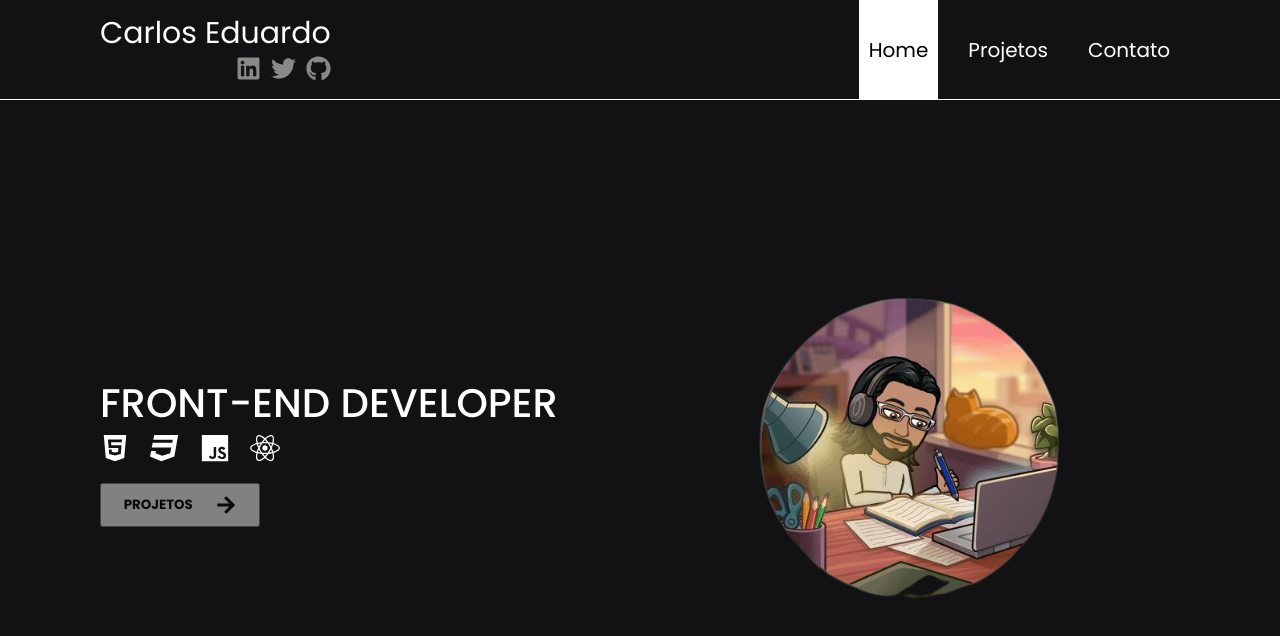
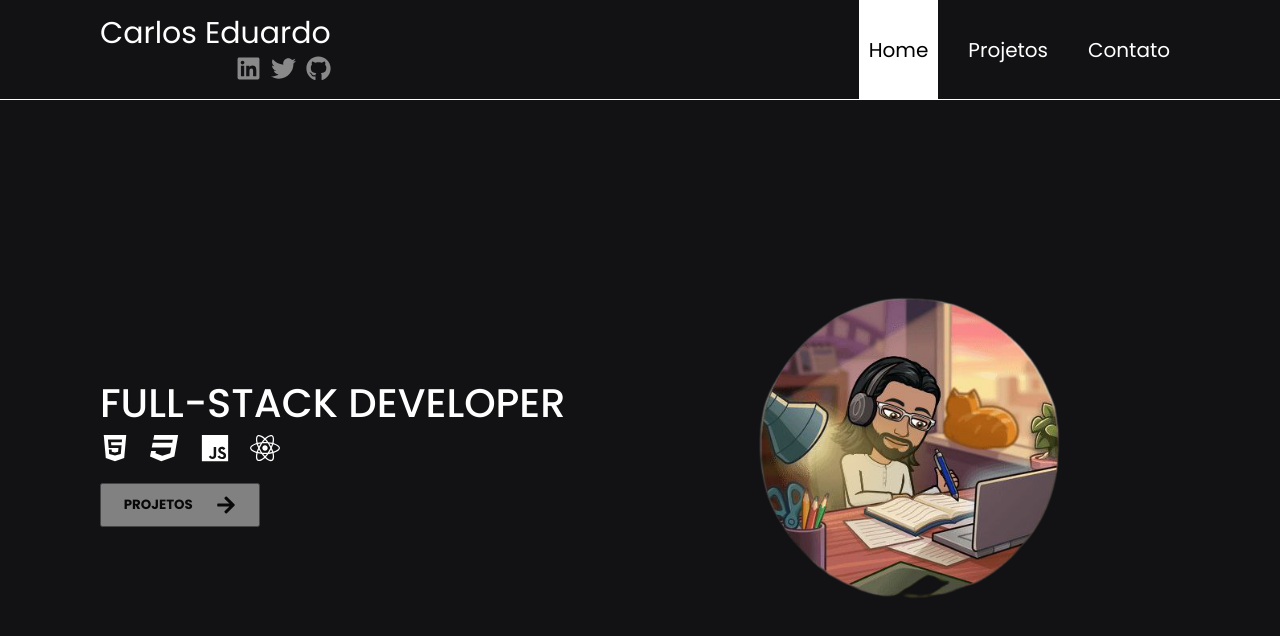
Before and after one commit to CaduhMourao/Portfolio, a Next.js app: page / in a window 1280 px wide. Shown: the top 636 px of the page. Built offline with nearby package versions, Linux system fonts and the light colour scheme.

Commit message:
Update index.jsx

```diff
--- a/src/pages/index.jsx
+++ b/src/pages/index.jsx
@@ -8,7 +8,7 @@ export default function Home() {
    <Container>
      <Content>
       <Infos>
-        <Name>FRONT-END DEVELOPER</Name>
+        <Name>FULL-STACK DEVELOPER</Name>
         <Icon>
           <FaHtml5 /> <FaCss3 /> <FaJs /> <FaReact />
         </Icon>
```
